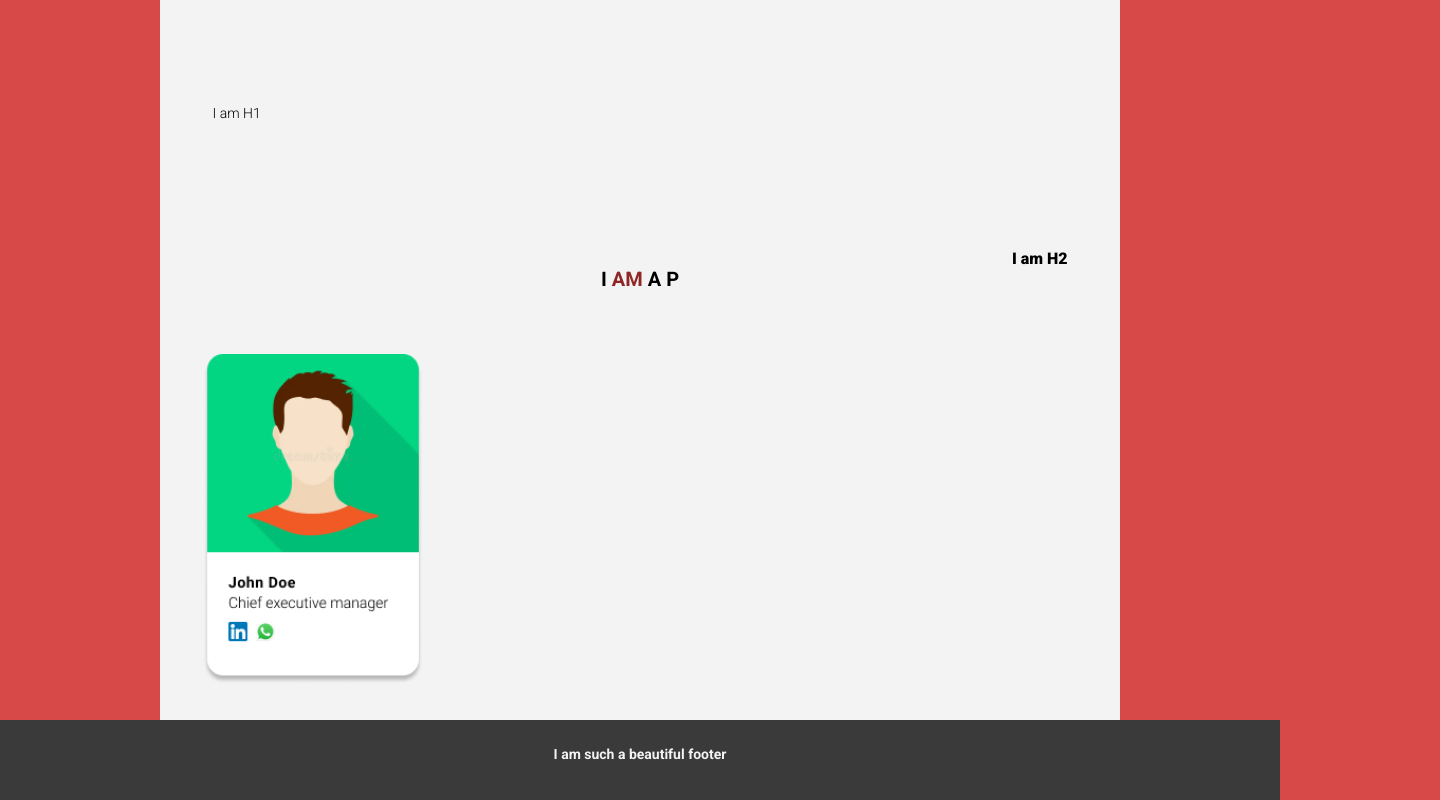
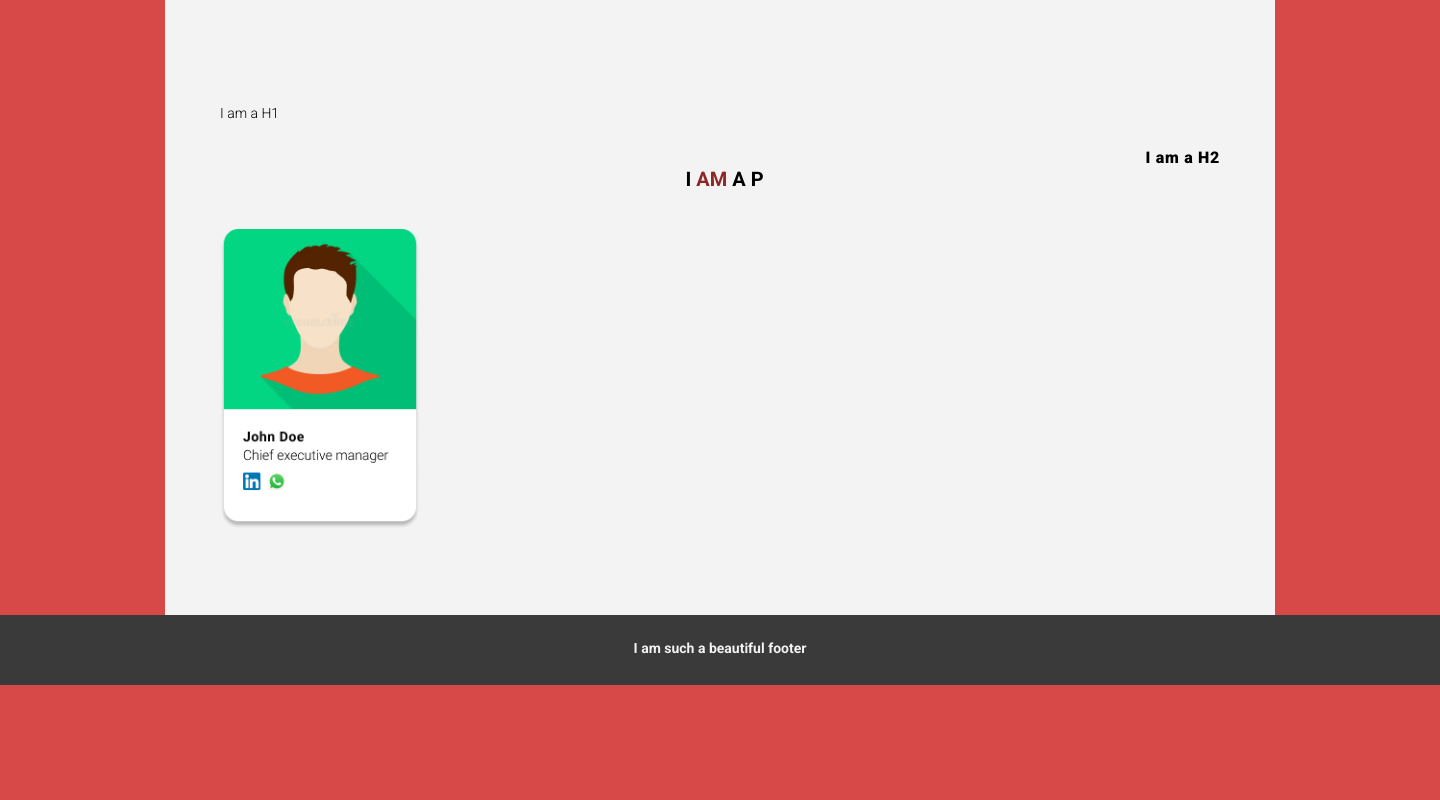
Before and after one commit to Eidroy/PixelPerfect, a plain HTML site: page index.html in a window 1280 px wide. Shown: the whole page, 1440 px wide, since content can reach past the window. Drawn offline with Linux system fonts and the light colour scheme.

Commit message:
fixed design

```diff
--- a/index.html
+++ b/index.html
@@ -4,17 +4,19 @@
     <meta charset="UTF-8" />
     <meta name="viewport" content="width=device-width, initial-scale=1.0" />
     <link rel="stylesheet" href="style.css" />
+    <link
+      href="https://fonts.googleapis.com/css?family=Roboto"
+      rel="stylesheet"
+    />
     <title>Figma project</title>
   </head>
   <body>
     <div class="container">
-      <h1>I am H1</h1>
-      <h2>I am H2</h2>
+      <h1>I am a H1</h1>
+      <h2>I am a H2</h2>
       <p>I <span>am</span> a p</p>
-      <div class="card">
-        <div><img src="./Card.png" /></div>
-      </div>
+      <img src="./Card.png" />
     </div>
+    <footer>I am such a beautiful footer</footer>
   </body>
-  <footer>I am such a beautiful footer</footer>
 </html>
--- a/style.css
+++ b/style.css
@@ -4,91 +4,83 @@
   margin: 0;
   padding: 0;
   box-sizing: border-box;
+  font-family: Roboto, sans-serif;
 }
 
 body {
   background-color: #d74949;
+  height: 684px;
+  width: 1440px;
+  padding-top: -32px;
+  padding-left: -336px;
 }
 
 .container {
-  height: 90vh;
+  height: 615px;
+  width: 1110px;
   background-color: #f3f3f3;
   padding: 5px;
-  margin-left: 20vh;
-  margin-right: 20vh;
+  margin-left: 165px;
+  margin-right: 165px;
   align-items: center;
 }
 
 h1 {
   font-size: 14px;
   margin-top: 100px;
-  margin-left: 5%;
+  margin-left: 50px;
   width: 64px;
-  height: 16.41px;
-  color: black;
+  height: 16px;
+  color: #000000;
   font-weight: 300;
-  font-family: roboto;
-}
-
-footer {
-  background-color: #3a3a3a;
-  width: 100%;
-  height: 10vh;
-  color: #f3f3f3;
-  text-align: center;
-  align-items: center;
-  padding-top: 2%;
-  font-family: roboto;
-  font-weight: 700;
-  font-size: 14px;
   line-height: 16.41px;
 }
 
 h2 {
-  margin-left: 75%;
-  margin-right: 5%;
+  margin-left: 50px;
+  margin-right: 50px;
   text-align: right;
-  margin-top: 128px;
-  font-family: roboto;
+  margin-top: 28px;
   font-weight: 800;
   font-size: 16px;
+  line-height: 18.75px;
+  letter-spacing: 0.7px;
 }
 
 p {
-  font-family: roboto;
+  width: 1009px;
+  height: 23px;
+  margin-left: 50px;
+  font-weight: 700;
+  font-size: 20px;
+  line-height: 23.44px;
+  text-transform: uppercase;
+  text-align: center;
+}
+
+p span {
+  color: #8f2727;
   font-weight: 700;
   font-size: 20px;
   line-height: 23.44px;
   text-transform: uppercase;
 }
 
-p span {
-  color: #8f2727;
-  font-family: roboto;
-  font-weight: 700;
-  font-size: 20px;
-  line-height: 23.44px;
-  text-transform: uppercase;
+img {
+  margin-left: 50px;
+  height: 300px;
+  width: 200px;
+  margin-top: 38px;
 }
 
-p {
+footer {
+  background-color: #3a3a3a;
+  width: 1440px;
+  height: 70px;
+  color: #f3f3f3;
+  font-weight: 700;
+  font-size: 14px;
+  line-height: 16.41px;
   text-align: center;
+  padding-top: 25px;
 }
-
-.card {
-  width: 200px;
-  height: 300px;
-  margin-top: 75px;
-  margin-left: 5%;
-  box-shadow: #3a3a3a 0px 1px 0px 1px;
-  border-radius: 10px;
-}
-
-img {
-  height: 300px;
-  width: 200px;
-  margin-top: 2px;
-  border-top-left-radius: 10px;
-  border-top-right-radius: 10px;
-  transform: scale(1.1);
-}
```
